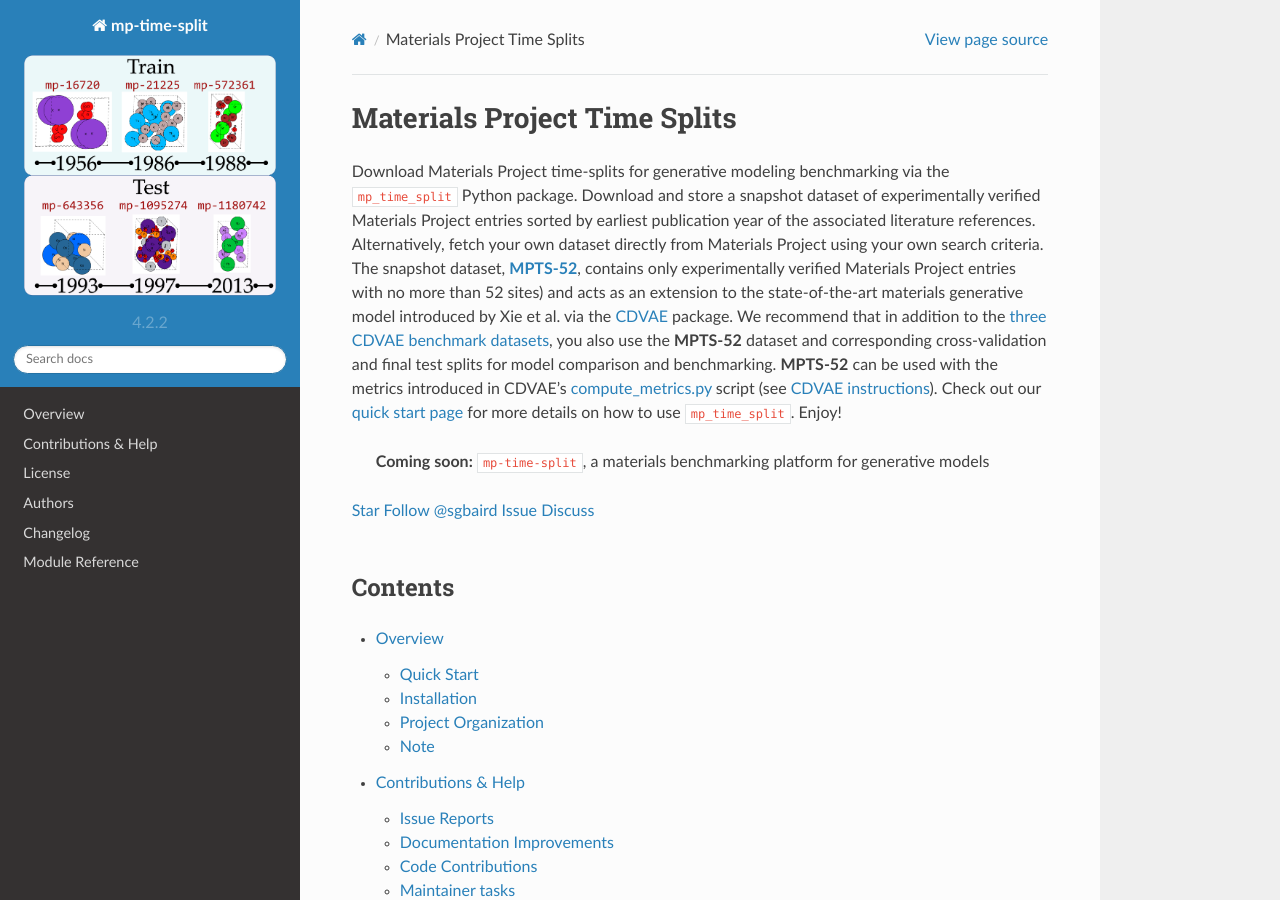
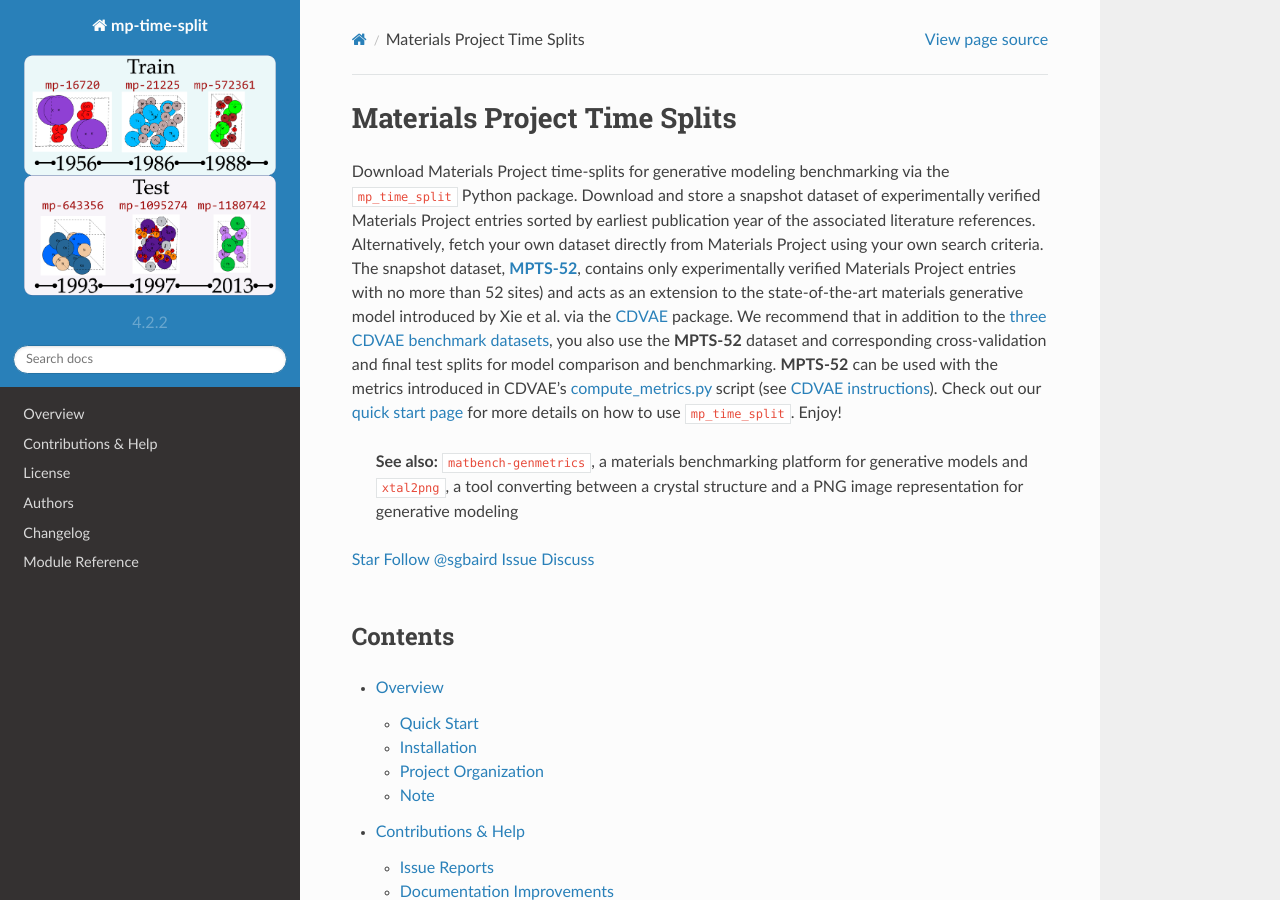
Before and after one commit to sparks-baird/mp-time-split, a Sphinx documentation site: the page built from docs/index.md, in a window 1280 px wide and 900 px high. Built offline with Sphinx 7.4.7 and the Read the Docs theme 2.0.0, drawn with Linux system fonts in a browser that asks for light colours.

Commit message:
add links to matbench-genmetrics and xtal2png

```diff
--- a/docs/index.md
+++ b/docs/index.md
@@ -16,8 +16,8 @@
 script (see [CDVAE instructions](https://github.com/txie-93/cdvae/issues/10)). Check out
 our [quick start page](https://mp-time-split.readthedocs.io/en/latest/readme.html) for more details on how to use `mp_time_split`. Enjoy!
 
-> **Coming soon:** `mp-time-split`, a materials benchmarking platform for
-> generative models
+> **See also:** [`matbench-genmetrics`](https://matbench-genmetrics.readthedocs.io/), a materials benchmarking platform for
+> generative models and [`xtal2png`](https://xtal2png.readthedocs.io/en/latest/), a tool converting between a crystal structure and a PNG image representation for generative modeling
 
 <a class="github-button" href="https://github.com/sparks-baird/mp-time-split"
 data-icon="octicon-star" data-size="large" data-show-count="true" aria-label="Star
```
